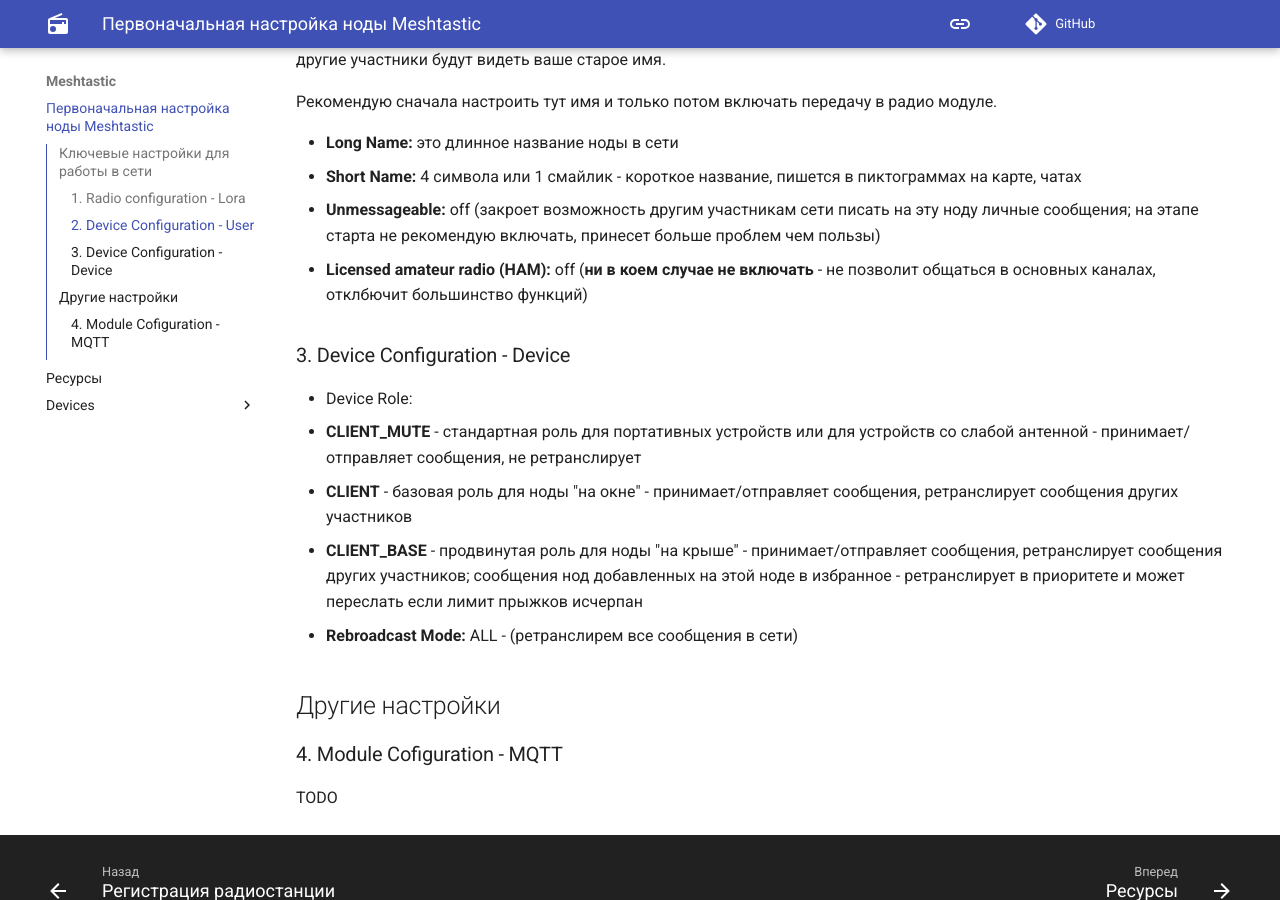
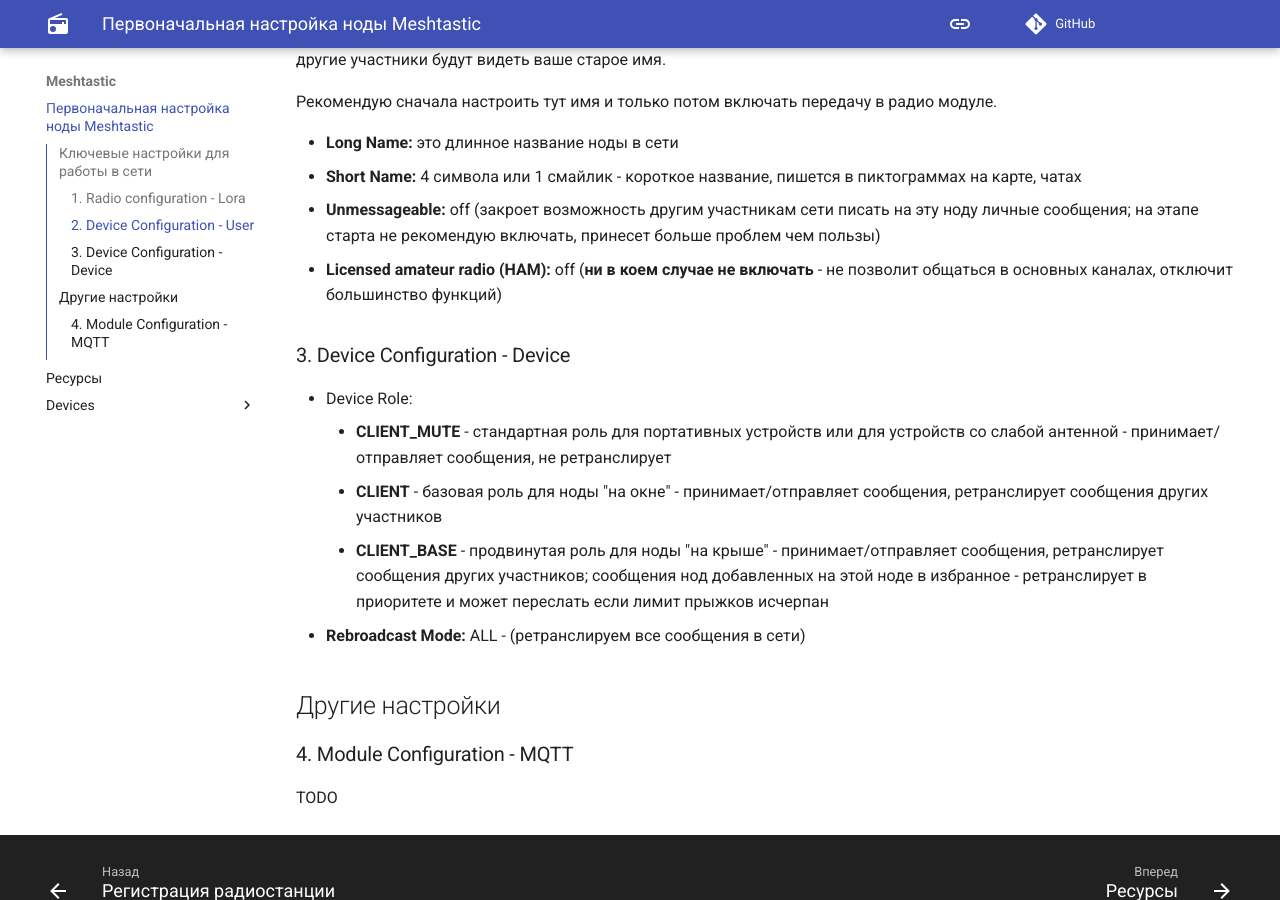
Before and after one commit to noob4ik/r4hkz_site, an MkDocs documentation site: the page built from docs/meshtastic/initial_setup.md, in a window 1280 px wide and 900 px high, scrolled down 909 px. Built offline with MkDocs 1.6.1 and Material for MkDocs 9.7.7, drawn with Linux system fonts in a browser that asks for light colours; comment, search, counter and statistics services are not loaded.

Commit message:
add: meshtastic: fix typos

```diff
--- a/docs/meshtastic/initial_setup.md
+++ b/docs/meshtastic/initial_setup.md
@@ -30,17 +30,17 @@
 - **Long Name:** это длинное название ноды в сети
 - **Short Name:** 4 символа или 1 смайлик - короткое название, пишется в пиктограммах на карте, чатах
 - **Unmessageable:** off (закроет возможность другим участникам сети писать на эту ноду личные сообщения; на этапе старта не рекомендую включать, принесет больше проблем чем пользы)
-- **Licensed amateur radio (HAM):** off (**ни в коем случае не включать** - не позволит общаться в основных каналах, отклбючит большинство функций)
+- **Licensed amateur radio (HAM):** off (**ни в коем случае не включать** - не позволит общаться в основных каналах, отключит большинство функций)
 
 ### 3. Device Configuration - Device
 
 - Device Role:
-  - **CLIENT_MUTE** - стандартная роль для портативных устройств или для устройств со слабой антенной - принимает/отправляет сообщения, не ретранслирует
-  - **CLIENT** - базовая роль для ноды "на окне" - принимает/отправляет сообщения, ретранслирует сообщения других участников
-  - **CLIENT_BASE** - продвинутая роль для ноды "на крыше" - принимает/отправляет сообщения, ретранслирует сообщения других участников; сообщения нод добавленных на этой ноде в избранное - ретранслирует в приоритете и может переслать если лимит прыжков исчерпан
-- **Rebroadcast Mode:** ALL - (ретранслирем все сообщения в сети)
+    - **CLIENT_MUTE** - стандартная роль для портативных устройств или для устройств со слабой антенной - принимает/отправляет сообщения, не ретранслирует
+    - **CLIENT** - базовая роль для ноды "на окне" - принимает/отправляет сообщения, ретранслирует сообщения других участников
+    - **CLIENT_BASE** - продвинутая роль для ноды "на крыше" - принимает/отправляет сообщения, ретранслирует сообщения других участников; сообщения нод добавленных на этой ноде в избранное - ретранслирует в приоритете и может переслать если лимит прыжков исчерпан
+- **Rebroadcast Mode:** ALL - (ретранслируем все сообщения в сети)
 
 ## Другие настройки
-### 4. Module Cofiguration - MQTT
+### 4. Module Configuration - MQTT
 
 TODO
```
